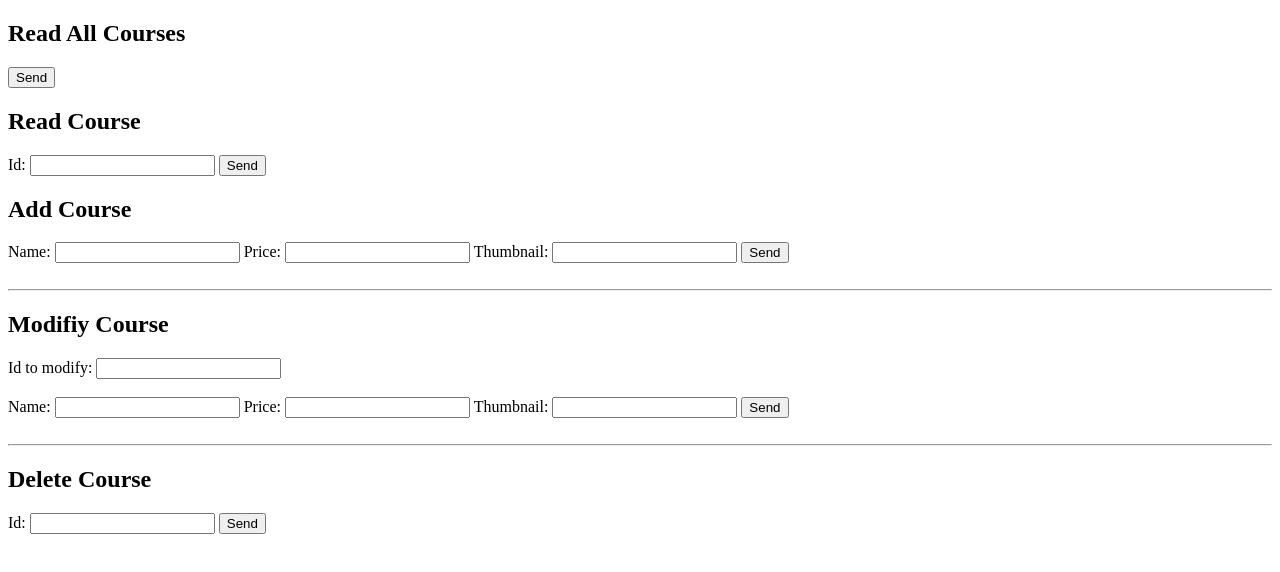
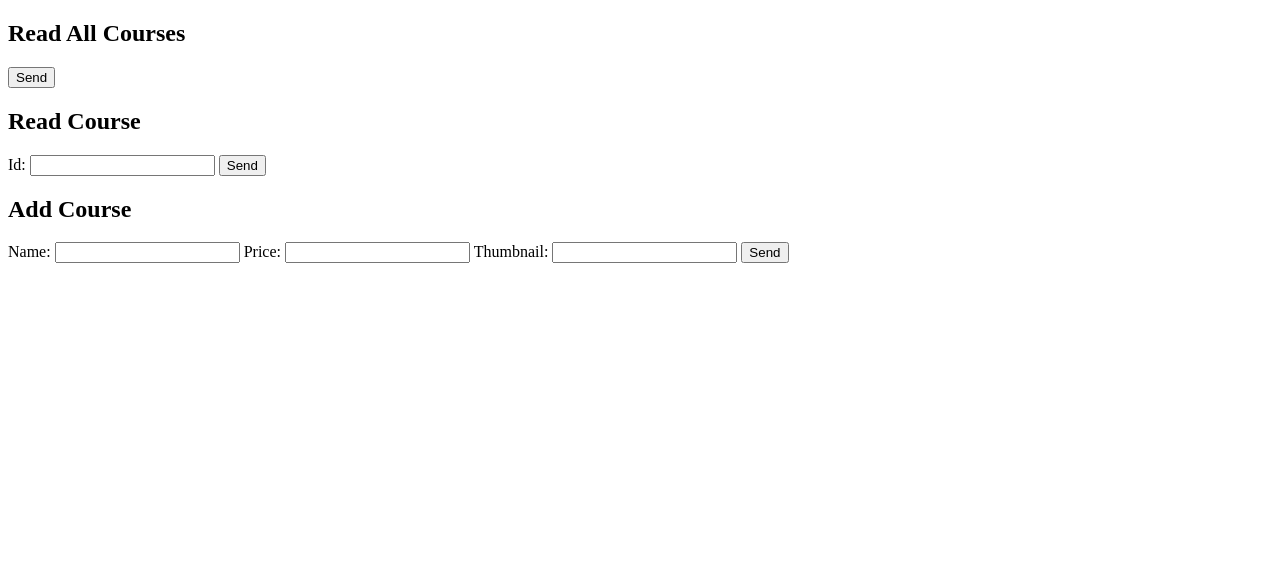
Before and after one commit to MatiasGranzella/entregable-4-coder, a plain HTML site: page public/index.html in a window 1280 px wide. Drawn offline with Linux system fonts and the light colour scheme.

Commit message:
Add files via upload

```diff
--- a/public/index.html
+++ b/public/index.html
@@ -26,25 +26,5 @@
         <button>Send</button>
     </form>
 
-    <br><hr>
-
-    <h2>Modifiy Course</h2>
-    <form action="/api/courses/:id" method="PUT">
-        Id to modify: <input type="number" name="id">
-        <br><br>
-        Name: <input type="text" name="name">
-        Price: <input type="number" name="price">
-        Thumbnail: <input type="text" name="thumbnail">
-        <button>Send</button>
-    </form>
-
-    <br><hr>
-
-    <h2>Delete Course</h2>
-    <form action="/api/courses/:id" method="DELETE">
-        Id: <input type="number" name="id">
-        <button>Send</button>
-    </form>
-
 </body>
 </html>
```
